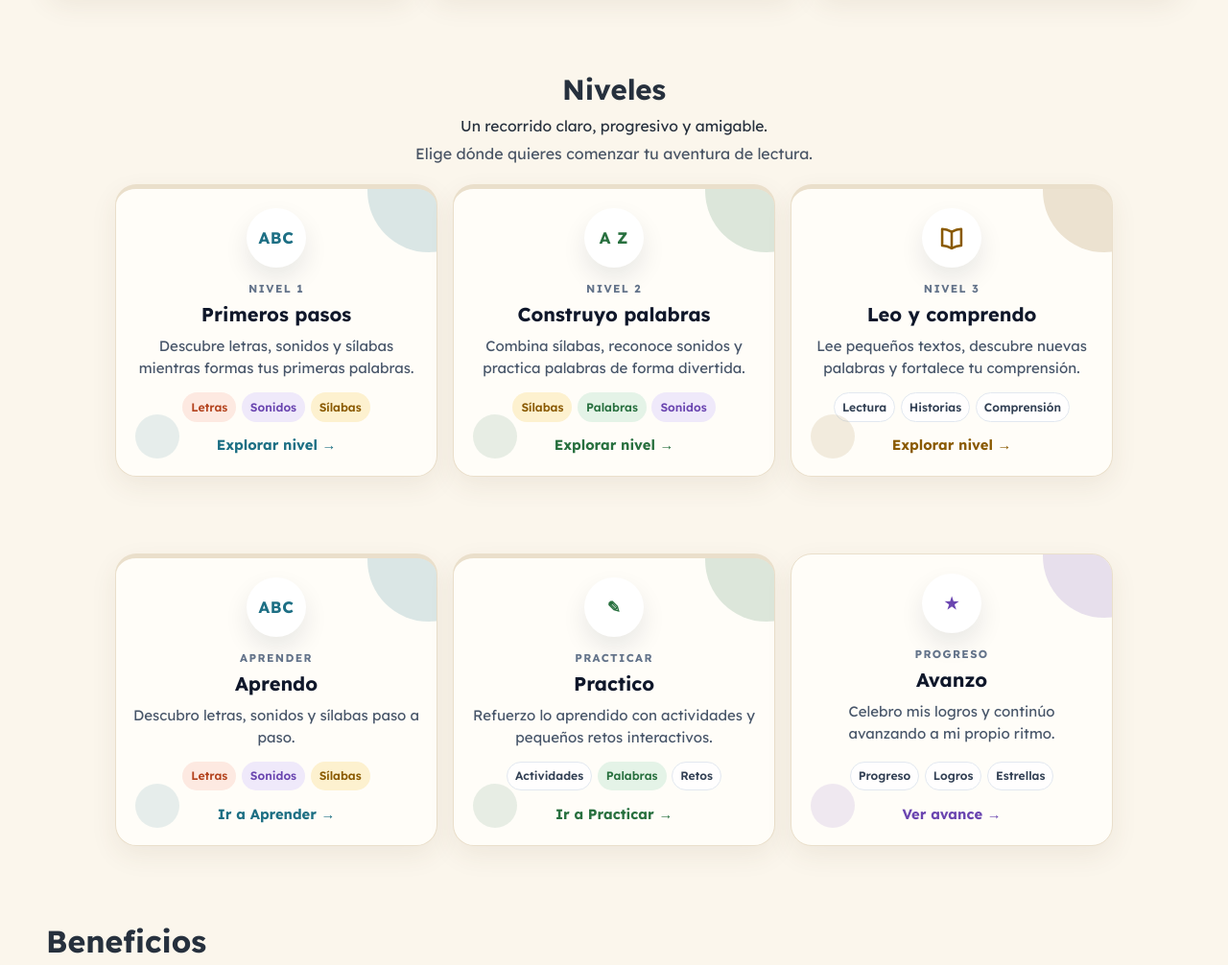
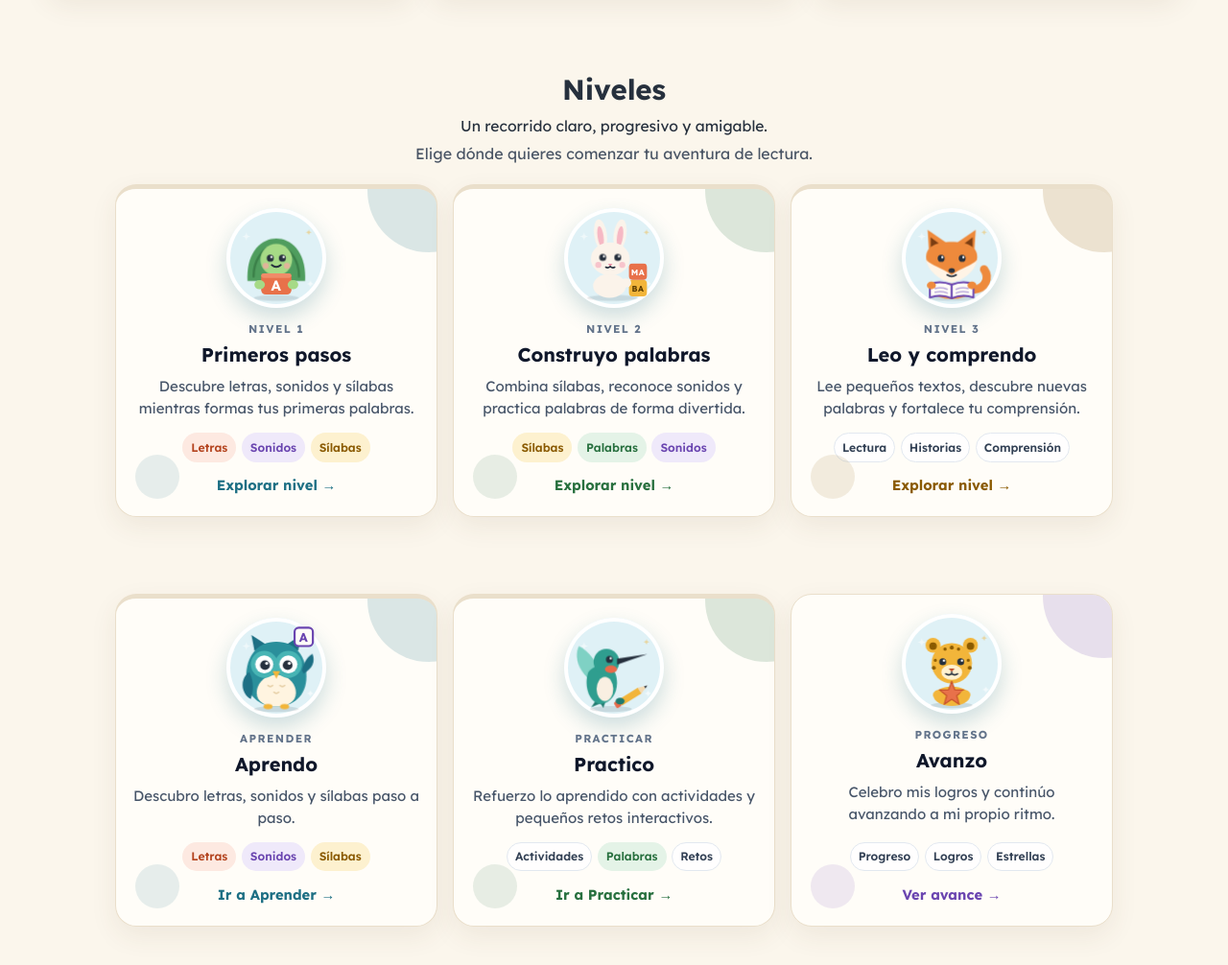
Before and after one commit to Threvorcito/Proyectos, a Django app: page / in a window 1280 px wide. Shown: the part 1002-2008 px from the top of the page at 96% size. Run offline with Django 5.2, Linux system fonts and the light colour scheme.

Commit message:
feat(home): animated character figures on level cards

```diff
--- /dev/null
+++ b/static/css/characters.css
@@ -0,0 +1,117 @@
+/* Level-card character figures: original SVG family (turtle, bunny, fox, owl,
+   hummingbird, jaguar cub). Motion is gentle and transform/opacity only. */
+
+.home-levels .home-levels__icon.char-badge,
+.course-card__cover .char-badge {
+  --badge-bg: #dff1f6;
+  --badge-glow: rgba(29, 111, 132, .22);
+  background: var(--badge-bg);
+  border-radius: 50%;
+  box-shadow: inset 0 0 0 4px #fff, 0 10px 22px var(--badge-glow);
+  display: block;
+  flex: none;
+  height: 104px;
+  line-height: 0;
+  overflow: visible;
+  width: 104px;
+}
+
+.home-levels .home-levels__icon.char-badge { margin-bottom: .8rem; }
+.char-badge--turtle { --badge-bg: #dcf0f6; --badge-glow: rgba(43, 142, 168, .25); }
+.char-badge--bunny { --badge-bg: #d9f2e5; --badge-glow: rgba(53, 169, 130, .25); }
+.char-badge--fox { --badge-bg: #fdefc9; --badge-glow: rgba(213, 155, 40, .28); }
+.char-badge--owl { --badge-bg: #d3ecf1; --badge-glow: rgba(29, 111, 132, .25); }
+.char-badge--hummingbird { --badge-bg: #fde0d4; --badge-glow: rgba(180, 68, 31, .22); }
+.char-badge--jaguar { --badge-bg: #e6defa; --badge-glow: rgba(106, 69, 176, .25); }
+
+.char {
+  display: block;
+  height: 100%;
+  overflow: visible;
+  width: 100%;
+}
+
+.char :is(.ch-hop, .ch-body, .ch-wave, .ch-eyes, .ch-spark, .ch-tail, .ch-wing, .ch-star, .ch-block, .ch-letter) {
+  transform-box: fill-box;
+  transform-origin: center;
+}
+
+/* Idle: soft bob, occasional blink, twinkling sparkles. Each figure has its own timing. */
+.char--turtle { --ch-dur: 4.4s; --ch-delay: 0s; --ch-blink: 5.6s; }
+.char--bunny { --ch-dur: 3.8s; --ch-delay: -1.3s; --ch-blink: 6.4s; }
+.char--fox { --ch-dur: 4.8s; --ch-delay: -2.1s; --ch-blink: 5.1s; }
+.char--owl { --ch-dur: 4.2s; --ch-delay: -.7s; --ch-blink: 6.9s; }
+.char--hummingbird { --ch-dur: 3.4s; --ch-delay: -1.8s; --ch-blink: 5.8s; }
+.char--jaguar { --ch-dur: 4.6s; --ch-delay: -2.8s; --ch-blink: 6.2s; }
+
+.char .ch-body { animation: ch-bob var(--ch-dur) ease-in-out var(--ch-delay) infinite; }
+.char .ch-eyes { animation: ch-blink var(--ch-blink) ease-in-out var(--ch-delay) infinite; }
+.char .ch-spark { animation: ch-twinkle 3.6s ease-in-out infinite; }
+.char .ch-spark--2 { animation-delay: -1.2s; animation-duration: 4.2s; }
+.char .ch-spark--3 { animation-delay: -2.3s; animation-duration: 3.2s; }
+.char--hummingbird .ch-wing { animation: ch-flutter 2.6s ease-in-out var(--ch-delay) infinite; transform-origin: 90% 90%; }
+.char--fox .ch-tail { animation: ch-tail 5s ease-in-out var(--ch-delay) infinite; transform-origin: 10% 90%; }
+
+/* Hover / keyboard focus on the card: one small hop and wave. */
+.home-levels__card:is(:hover, :focus-visible) .ch-hop,
+.course-card:is(:hover, :focus-visible) .ch-hop { animation: ch-hop .7s ease-out 1; }
+.home-levels__card:is(:hover, :focus-visible) .ch-wave,
+.course-card:is(:hover, :focus-visible) .ch-wave { animation: ch-wave 1s ease-in-out 1; transform-origin: 50% 90%; }
+.home-levels__card:is(:hover, :focus-visible) .ch-star,
+.course-card:is(:hover, :focus-visible) .ch-star { animation: ch-tilt 1s ease-in-out 1; }
+.home-levels__card:is(:hover, :focus-visible) .ch-block,
+.course-card:is(:hover, :focus-visible) .ch-block { animation: ch-tilt 1s ease-in-out 1; }
+
+@keyframes ch-bob {
+  0%, 100% { transform: translateY(0) scale(1); }
+  50% { transform: translateY(-3px) scale(1.012); }
+}
+@keyframes ch-blink {
+  0%, 94%, 100% { transform: scaleY(1); }
+  97% { transform: scaleY(.1); }
+}
+@keyframes ch-twinkle {
+  0%, 100% { opacity: .35; transform: scale(.75); }
+  50% { opacity: 1; transform: scale(1.08); }
+}
+@keyframes ch-flutter {
+  0%, 100% { transform: rotate(0); }
+  50% { transform: rotate(-7deg); }
+}
+@keyframes ch-tail {
+  0%, 100% { transform: rotate(0); }
+  50% { transform: rotate(5deg); }
+}
+@keyframes ch-hop {
+  0%, 100% { transform: translateY(0); }
+  40% { transform: translateY(-5px); }
+  70% { transform: translateY(0); }
+}
+@keyframes ch-wave {
+  0%, 100% { transform: rotate(0); }
+  25% { transform: rotate(-16deg); }
+  60% { transform: rotate(10deg); }
+}
+@keyframes ch-tilt {
+  0%, 100% { transform: rotate(0); }
+  35% { transform: rotate(-8deg); }
+  70% { transform: rotate(5deg); }
+}
+
+@media (max-width: 575.98px) {
+  .home-levels .home-levels__icon.char-badge { height: 88px; width: 88px; }
+  .course-card__cover .char-badge { height: 88px; width: 88px; }
+}
+
+/* No motion: OS preference or the app's "Reducir animaciones" switch. */
+@media (prefers-reduced-motion: reduce) {
+  .char *, .char { animation: none !important; transition: none !important; }
+  .char .ch-spark { opacity: .85; }
+}
+body.reduce-motion .char,
+body.reduce-motion .char * { animation: none !important; transition: none !important; }
+body.reduce-motion .char .ch-spark { opacity: .85; }
+
+/* Levels page: figure replaces the emoji in the course card cover. */
+.course-card__cover .course-card__figure { font-size: 0; line-height: 0; }
+.course-card__cover .char-badge { height: 96px; width: 96px; }
--- a/templates/core/home.html
+++ b/templates/core/home.html
@@ -1,6 +1,8 @@
 {% extends 'base.html' %}
+{% load static %}
 {% block title %}{{ site_name }}{% endblock %}
 {% block extra_css %}
+<link rel="stylesheet" href="{% static 'css/characters.css' %}?v=20261016-chars-1">
 <style>
   .home-hero {
     position: relative;
@@ -931,7 +933,7 @@
     {% else %}
     <a class="home-levels__card home-levels__card--one" href="{% url 'learning:level_detail' 1 %}" aria-label="Abrir Nivel 1, Primeros pasos">
     {% endif %}
-      <div class="home-levels__icon" aria-hidden="true">ABC</div>
+      <div class="home-levels__icon char-badge char-badge--turtle" aria-hidden="true">{% include 'partials/characters/turtle.html' %}</div>
       <span class="home-levels__level">Nivel 1</span>
       <h3>Primeros pasos</h3>
       <p>Descubre letras, sonidos y sílabas mientras formas tus primeras palabras.</p>
@@ -954,7 +956,7 @@
     {% else %}
     <a class="home-levels__card home-levels__card--two" href="{% url 'learning:level_detail' 2 %}" aria-label="Abrir Nivel 2, Construyo palabras">
     {% endif %}
-      <div class="home-levels__icon" aria-hidden="true">A Z</div>
+      <div class="home-levels__icon char-badge char-badge--bunny" aria-hidden="true">{% include 'partials/characters/bunny.html' %}</div>
       <span class="home-levels__level">Nivel 2</span>
       <h3>Construyo palabras</h3>
       <p>Combina sílabas, reconoce sonidos y practica palabras de forma divertida.</p>
@@ -977,12 +979,7 @@
     {% else %}
     <a class="home-levels__card home-levels__card--three" href="{% url 'learning:level_detail' 3 %}" aria-label="Abrir Nivel 3, Leo y comprendo">
     {% endif %}
-      <div class="home-levels__icon" aria-hidden="true">
-        <svg width="34" height="34" viewBox="0 0 24 24" fill="none" focusable="false">
-          <path d="M5 5.5c2.5 0 4.3.55 7 2.05 2.7-1.5 4.5-2.05 7-2.05v12.2c-2.4 0-4.25.5-7 2-2.75-1.5-4.6-2-7-2V5.5Z" stroke="currentColor" stroke-width="1.8" stroke-linejoin="round"/>
-          <path d="M12 7.55v12.1" stroke="currentColor" stroke-width="1.8" stroke-linecap="round"/>
-        </svg>
-      </div>
+      <div class="home-levels__icon char-badge char-badge--fox" aria-hidden="true">{% include 'partials/characters/fox.html' %}</div>
       <span class="home-levels__level">Nivel 3</span>
       <h3>Leo y comprendo</h3>
       <p>Lee pequeños textos, descubre nuevas palabras y fortalece tu comprensión.</p>
@@ -1006,7 +1003,7 @@
 <section class="container py-4 home-levels home-learning-path" aria-label="Aprendo, practico y avanzo">
   <div class="home-levels__grid">
     <a class="home-levels__card home-levels__card--one" href="{% url 'learning:levels' %}" aria-label="Ir a la sección Aprender">
-      <div class="home-levels__icon" aria-hidden="true">ABC</div>
+      <div class="home-levels__icon char-badge char-badge--owl" aria-hidden="true">{% include 'partials/characters/owl.html' %}</div>
       <span class="home-levels__level">Aprender</span>
       <h3>Aprendo</h3>
       <p>Descubro letras, sonidos y sílabas paso a paso.</p>
@@ -1018,7 +1015,7 @@
       <span class="home-levels__action">Ir a Aprender →</span>
     </a>
     <a class="home-levels__card home-levels__card--two" href="{% url 'activities:list' %}" aria-label="Ir a actividades para practicar">
-      <div class="home-levels__icon" aria-hidden="true">✎</div>
+      <div class="home-levels__icon char-badge char-badge--hummingbird" aria-hidden="true">{% include 'partials/characters/hummingbird.html' %}</div>
       <span class="home-levels__level">Practicar</span>
       <h3>Practico</h3>
       <p>Refuerzo lo aprendido con actividades y pequeños retos interactivos.</p>
@@ -1030,7 +1027,7 @@
       <span class="home-levels__action">Ir a Practicar →</span>
     </a>
     <a class="home-levels__card home-levels__card--advance" href="{% if user.is_authenticated %}{% url 'progress:overview' %}{% else %}{% url 'accounts:login' %}{% endif %}" aria-label="Ir a mi progreso y logros">
-      <div class="home-levels__icon" aria-hidden="true">★</div>
+      <div class="home-levels__icon char-badge char-badge--jaguar" aria-hidden="true">{% include 'partials/characters/jaguar.html' %}</div>
       <span class="home-levels__level">Progreso</span>
       <h3>Avanzo</h3>
       <p>Celebro mis logros y continúo avanzando a mi propio ritmo.</p>
--- a/templates/learning/levels.html
+++ b/templates/learning/levels.html
@@ -1,4 +1,6 @@
 {% extends 'base.html' %}
+{% load static %}
+{% block extra_css %}<link rel="stylesheet" href="{% static 'css/characters.css' %}?v=20261016-chars-1">{% endblock %}
 {% block content %}
 <div class="levels-page">
   <div class="container py-5">
@@ -23,7 +25,7 @@
           <a class="course-card course-card--{{ item.level.number }}" href="{% url 'learning:level_detail' item.level.number %}">
             <div class="course-card__cover">
               <span>Nivel {{ item.level.number }}</span>
-              <strong>{% if item.level.number == 1 %}🔤{% elif item.level.number == 2 %}🧩{% else %}📚{% endif %}</strong>
+              <strong class="course-card__figure" aria-hidden="true">{% if item.level.number == 1 %}<span class="char-badge char-badge--turtle">{% include 'partials/characters/turtle.html' %}</span>{% elif item.level.number == 2 %}<span class="char-badge char-badge--bunny">{% include 'partials/characters/bunny.html' %}</span>{% else %}<span class="char-badge char-badge--fox">{% include 'partials/characters/fox.html' %}</span>{% endif %}</strong>
             </div>
             <div class="course-card__body">
               <h3>{{ item.level.name }}</h3>
--- /dev/null
+++ b/templates/partials/characters/_sparkles.html
@@ -0,0 +1,3 @@
+<g transform="translate(24 34) scale(.9)"><path class="ch-spark ch-spark--1" d="M0-7C1-2 2-1 7 0 2 1 1 2 0 7-1 2-2 1-7 0-2-1-1-2 0-7Z" fill="#fff"/></g>
+<g transform="translate(99 29) scale(.65)"><path class="ch-spark ch-spark--2" d="M0-7C1-2 2-1 7 0 2 1 1 2 0 7-1 2-2 1-7 0-2-1-1-2 0-7Z" fill="#f2b53a"/></g>
+<g transform="translate(101 91) scale(.75)"><path class="ch-spark ch-spark--3" d="M0-7C1-2 2-1 7 0 2 1 1 2 0 7-1 2-2 1-7 0-2-1-1-2 0-7Z" fill="#fff"/></g>
--- /dev/null
+++ b/templates/partials/characters/bunny.html
@@ -0,0 +1,24 @@
+{% comment %}Original character: bunny stacking syllable blocks (Nivel 2).{% endcomment %}
+<svg class="char char--bunny" viewBox="0 0 120 120" aria-hidden="true" focusable="false">
+  {% include 'partials/characters/_sparkles.html' %}
+  <g transform="translate(6 9) scale(.9)">
+    <ellipse cx="58" cy="110" rx="34" ry="4" fill="#26303d" opacity=".12"/>
+    <g class="ch-hop"><g class="ch-body">
+      <ellipse cx="42" cy="26" rx="8.5" ry="21" fill="#fbf3ea" transform="rotate(-8 42 26)"/>
+      <ellipse cx="42" cy="28" rx="4" ry="14" fill="#f6b8c4" transform="rotate(-8 42 28)"/>
+      <ellipse cx="68" cy="26" rx="8.5" ry="21" fill="#fbf3ea" transform="rotate(8 68 26)"/>
+      <ellipse cx="68" cy="28" rx="4" ry="14" fill="#f6b8c4" transform="rotate(8 68 28)"/>
+      <ellipse cx="54" cy="94" rx="22" ry="16" fill="#fbf3ea"/>
+      <ellipse cx="55" cy="58" rx="26" ry="22" fill="#fbf3ea"/>
+      <circle cx="39" cy="66" r="4" fill="#f6b8c4" opacity=".8"/><circle cx="71" cy="66" r="4" fill="#f6b8c4" opacity=".8"/>
+      <g class="ch-eyes"><circle cx="45" cy="56" r="4.6" fill="#26303d"/><circle cx="65" cy="56" r="4.6" fill="#26303d"/><circle cx="46.6" cy="54.4" r="1.5" fill="#fff"/><circle cx="66.6" cy="54.4" r="1.5" fill="#fff"/></g>
+      <path d="M52 64.5h6l-3 3.5Z" fill="#e58aa0"/>
+      <path d="M55 68q-3 3-6 1M55 68q3 3 6 1" fill="none" stroke="#26303d" stroke-width="2" stroke-linecap="round"/>
+      <rect x="80" y="86" width="24" height="22" rx="5" fill="#f2b53a"/>
+      <text x="92" y="102" text-anchor="middle" font-family="Lexend, Arial, sans-serif" font-size="11" font-weight="700" fill="#5a3b00">BA</text>
+      <g class="ch-block"><rect x="80" y="64" width="24" height="22" rx="5" fill="#e8714a"/>
+      <text x="92" y="80" text-anchor="middle" font-family="Lexend, Arial, sans-serif" font-size="11" font-weight="700" fill="#fff">MA</text></g>
+      <ellipse class="ch-wave" cx="76" cy="90" rx="7" ry="6" fill="#fbf3ea"/>
+    </g></g>
+  </g>
+</svg>
--- /dev/null
+++ b/templates/partials/characters/fox.html
@@ -0,0 +1,23 @@
+{% comment %}Original character: fox reading a book (Nivel 3).{% endcomment %}
+<svg class="char char--fox" viewBox="0 0 120 120" aria-hidden="true" focusable="false">
+  {% include 'partials/characters/_sparkles.html' %}
+  <g transform="translate(6 9) scale(.9)">
+    <ellipse cx="60" cy="110" rx="32" ry="4" fill="#26303d" opacity=".12"/>
+    <g class="ch-hop"><g class="ch-body">
+      <path class="ch-tail" d="M88 100C106 98 110 82 102 72" fill="none" stroke="#ee8a3c" stroke-width="11" stroke-linecap="round"/>
+      <path d="M30 52L28 20L54 38Z" fill="#ee8a3c"/><path d="M90 52L92 20L66 38Z" fill="#ee8a3c"/>
+      <path d="M32 45L32 30L44 39Z" fill="#7a3d12"/><path d="M88 45L88 30L76 39Z" fill="#7a3d12"/>
+      <ellipse cx="60" cy="102" rx="24" ry="10" fill="#ee8a3c"/>
+      <path d="M26 56C26 42 40 36 60 36S94 42 94 56C94 72 76 86 60 88C44 86 26 72 26 56Z" fill="#ee8a3c"/>
+      <path d="M26 60C34 68 46 70 60 80C74 70 86 68 94 60C92 74 76 88 60 90C44 88 28 74 26 60Z" fill="#fff4e6"/>
+      <g class="ch-eyes"><circle cx="46" cy="58" r="4.6" fill="#26303d"/><circle cx="74" cy="58" r="4.6" fill="#26303d"/><circle cx="47.6" cy="56.4" r="1.5" fill="#fff"/><circle cx="75.6" cy="56.4" r="1.5" fill="#fff"/></g>
+      <ellipse cx="60" cy="74" rx="4.2" ry="3.2" fill="#26303d"/>
+      <path d="M54 80q6 4 12 0" fill="none" stroke="#26303d" stroke-width="2.2" stroke-linecap="round"/>
+      <path d="M60 93C50 89 40 89 31 92V110C40 107 50 107 60 111Z" fill="#fffdf8" stroke="#6a45b0" stroke-width="2.5" stroke-linejoin="round"/>
+      <path d="M60 93C70 89 80 89 89 92V110C80 107 70 107 60 111Z" fill="#fffdf8" stroke="#6a45b0" stroke-width="2.5" stroke-linejoin="round"/>
+      <path d="M38 98q8-2 16 1M38 103q8-2 16 1M66 99q8-3 16-1M66 104q8-3 16-1" fill="none" stroke="#b9a8dc" stroke-width="2" stroke-linecap="round"/>
+      <ellipse cx="33" cy="94" rx="6" ry="5" fill="#ee8a3c"/>
+      <ellipse class="ch-wave" cx="87" cy="94" rx="6" ry="5" fill="#ee8a3c"/>
+    </g></g>
+  </g>
+</svg>
--- /dev/null
+++ b/templates/partials/characters/hummingbird.html
@@ -0,0 +1,23 @@
+{% comment %}Original character: hummingbird with a pencil (Practico).{% endcomment %}
+<svg class="char char--hummingbird" viewBox="0 0 120 120" aria-hidden="true" focusable="false">
+  {% include 'partials/characters/_sparkles.html' %}
+  <g transform="translate(6 9) scale(.9)">
+    <ellipse cx="56" cy="112" rx="28" ry="4" fill="#26303d" opacity=".12"/>
+    <g class="ch-hop"><g class="ch-body">
+      <path d="M38 100L30 112L42 107L46 113L50 100Z" fill="#1f7a6e"/>
+      <path class="ch-wing" d="M34 80C14 66 8 44 16 30C28 36 40 54 44 72Z" fill="#7fd1c4"/>
+      <path d="M26 66C34 54 56 54 62 68C68 86 60 106 42 108C26 106 20 82 26 66Z" fill="#2f9e8f"/>
+      <ellipse cx="48" cy="88" rx="11" ry="16" fill="#f9efe2"/>
+      <circle cx="50" cy="52" r="17" fill="#2f9e8f"/>
+      <ellipse cx="56" cy="62" rx="8" ry="5" fill="#e86a4a"/>
+      <path d="M64 48L104 42L64 56Z" fill="#26303d"/>
+      <g class="ch-eyes"><circle cx="54" cy="49" r="4.6" fill="#26303d"/><circle cx="55.6" cy="47.4" r="1.5" fill="#fff"/></g>
+      <g class="ch-pencil" transform="rotate(-32 80 98)">
+        <rect x="58" y="94" width="8" height="9" rx="2" fill="#e86a4a"/>
+        <rect x="66" y="94" width="30" height="9" fill="#f2b53a"/>
+        <path d="M96 94L108 98.5 96 103Z" fill="#f3d9b1"/><path d="M104 96.8L108 98.5 104 100.2Z" fill="#26303d"/>
+      </g>
+      <ellipse class="ch-wave" cx="68" cy="104" rx="6" ry="4.5" fill="#1f7a6e"/>
+    </g></g>
+  </g>
+</svg>
--- /dev/null
+++ b/templates/partials/characters/jaguar.html
@@ -0,0 +1,21 @@
+{% comment %}Original character: jaguar cub holding a star (Avanzo).{% endcomment %}
+<svg class="char char--jaguar" viewBox="0 0 120 120" aria-hidden="true" focusable="false">
+  {% include 'partials/characters/_sparkles.html' %}
+  <g transform="translate(6 9) scale(.9)">
+    <ellipse cx="60" cy="112" rx="28" ry="4" fill="#26303d" opacity=".12"/>
+    <g class="ch-hop"><g class="ch-body">
+      <circle cx="35" cy="32" r="10" fill="#f2b53a"/><circle cx="85" cy="32" r="10" fill="#f2b53a"/>
+      <circle cx="35" cy="33" r="5" fill="#8a5a00"/><circle cx="85" cy="33" r="5" fill="#8a5a00"/>
+      <ellipse cx="60" cy="100" rx="24" ry="13" fill="#f2b53a"/>
+      <circle cx="60" cy="56" r="27" fill="#f2b53a"/>
+      <g fill="#8a5a00"><circle cx="60" cy="35" r="2.6"/><circle cx="51" cy="37" r="2.2"/><circle cx="69" cy="37" r="2.2"/><circle cx="36" cy="62" r="2.6"/><circle cx="84" cy="62" r="2.6"/><circle cx="38" cy="52" r="2"/><circle cx="82" cy="52" r="2"/></g>
+      <ellipse cx="60" cy="68" rx="14" ry="10" fill="#fff1d0"/>
+      <g class="ch-eyes"><circle cx="48" cy="54" r="4.6" fill="#26303d"/><circle cx="72" cy="54" r="4.6" fill="#26303d"/><circle cx="49.6" cy="52.4" r="1.5" fill="#fff"/><circle cx="73.6" cy="52.4" r="1.5" fill="#fff"/></g>
+      <path d="M56 63h8l-4 4.5Z" fill="#c4502a"/>
+      <path d="M60 67.5v2.5M60 70q-4 3-8 0M60 70q4 3 8 0" fill="none" stroke="#26303d" stroke-width="2" stroke-linecap="round"/>
+      <ellipse cx="42" cy="98" rx="7" ry="6" fill="#f2b53a"/>
+      <g class="ch-star"><path d="M60 80L64.1 91.3 76.2 91.7 66.7 99.2 70 110.8 60 104 50 110.8 53.3 99.2 43.8 91.7 55.9 91.3Z" fill="#e8714a" stroke="#c4502a" stroke-width="1.5" stroke-linejoin="round"/></g>
+      <ellipse class="ch-wave" cx="78" cy="98" rx="7" ry="6" fill="#f2b53a"/>
+    </g></g>
+  </g>
+</svg>
--- /dev/null
+++ b/templates/partials/characters/owl.html
@@ -0,0 +1,22 @@
+{% comment %}Original character: Lumi-style owl pointing at a letter (Aprendo). Same look as the mascot.{% endcomment %}
+<svg class="char char--owl" viewBox="0 0 120 120" aria-hidden="true" focusable="false">
+  {% include 'partials/characters/_sparkles.html' %}
+  <g transform="translate(6 9) scale(.9)">
+    <ellipse cx="60" cy="112" rx="30" ry="4" fill="#26303d" opacity=".12"/>
+    <g class="ch-hop"><g class="ch-body">
+      <path d="M31 36L27 15L47 28Z M89 36L93 15L73 28Z" fill="#1d6f84"/>
+      <path d="M60 24C86 24 100 44 100 70C100 96 82 110 60 110C38 110 20 96 20 70C20 44 34 24 60 24Z" fill="#2a8f9b"/>
+      <path d="M60 68C76 68 86 80 86 92C86 104 74 110 60 110C46 110 34 104 34 92C34 80 44 68 60 68Z" fill="#fff4e0"/>
+      <path d="M49 82q3 3 6 0M65 82q3 3 6 0M57 91q3 3 6 0" fill="none" stroke="#e9d3ac" stroke-width="2.2" stroke-linecap="round"/>
+      <path d="M24 64C12 72 12 92 26 100C30 88 30 76 24 64Z" fill="#1d6f84"/>
+      <circle cx="44" cy="54" r="18" fill="#47b4b4"/><circle cx="76" cy="54" r="18" fill="#47b4b4"/>
+      <circle cx="44" cy="54" r="12" fill="#fff"/><circle cx="76" cy="54" r="12" fill="#fff"/>
+      <g class="ch-eyes"><circle cx="45" cy="55" r="6.5" fill="#26303d"/><circle cx="75" cy="55" r="6.5" fill="#26303d"/><circle cx="47.2" cy="52.6" r="2" fill="#fff"/><circle cx="77.2" cy="52.6" r="2" fill="#fff"/></g>
+      <path d="M55 63L65 63L60 73Z" fill="#f2b53a"/>
+      <g class="ch-wave"><path d="M96 66C108 60 112 50 108 40C100 44 96 54 94 62Z" fill="#1d6f84"/></g>
+      <ellipse cx="49" cy="110" rx="6" ry="3.5" fill="#f2b53a"/><ellipse cx="71" cy="110" rx="6" ry="3.5" fill="#f2b53a"/>
+    </g></g>
+  </g>
+  <g class="ch-letter"><rect x="82" y="12" width="22" height="22" rx="5" fill="#fffdf8" stroke="#6a45b0" stroke-width="2.5"/>
+  <text x="93" y="29" text-anchor="middle" font-family="Lexend, Arial, sans-serif" font-size="15" font-weight="700" fill="#6a45b0">A</text></g>
+</svg>
--- /dev/null
+++ b/templates/partials/characters/turtle.html
@@ -0,0 +1,20 @@
+{% comment %}Original character: baby turtle with a letter block (Nivel 1). Decorative; the parent card carries the text.{% endcomment %}
+<svg class="char char--turtle" viewBox="0 0 120 120" aria-hidden="true" focusable="false">
+  {% include 'partials/characters/_sparkles.html' %}
+  <g transform="translate(6 9) scale(.9)">
+    <ellipse cx="60" cy="110" rx="30" ry="4" fill="#26303d" opacity=".12"/>
+    <g class="ch-hop"><g class="ch-body">
+      <path d="M22 90C20 52 40 34 60 34S100 52 98 90Z" fill="#4f9d5e"/>
+      <path d="M30 84C30 62 42 48 54 44M90 84C90 62 78 48 66 44" fill="none" stroke="#3b8049" stroke-width="3" stroke-linecap="round"/>
+      <circle cx="60" cy="62" r="21" fill="#a6da86"/>
+      <circle cx="46" cy="70" r="4" fill="#f4a7a0" opacity=".75"/><circle cx="74" cy="70" r="4" fill="#f4a7a0" opacity=".75"/>
+      <g class="ch-eyes"><circle cx="52" cy="60" r="4.6" fill="#26303d"/><circle cx="68" cy="60" r="4.6" fill="#26303d"/><circle cx="53.6" cy="58.4" r="1.5" fill="#fff"/><circle cx="69.6" cy="58.4" r="1.5" fill="#fff"/></g>
+      <path d="M54 69q6 5 12 0" fill="none" stroke="#26303d" stroke-width="2.4" stroke-linecap="round"/>
+      <rect x="40" y="80" width="40" height="28" rx="6" fill="#e8714a"/>
+      <rect x="40" y="80" width="40" height="6" rx="3" fill="#f08c69"/>
+      <text x="60" y="103" text-anchor="middle" font-family="Lexend, Arial, sans-serif" font-size="19" font-weight="700" fill="#fff">A</text>
+      <ellipse cx="38" cy="95" rx="7" ry="6" fill="#a6da86"/>
+      <ellipse class="ch-wave" cx="82" cy="95" rx="7" ry="6" fill="#a6da86"/>
+    </g></g>
+  </g>
+</svg>
```
Also changed, not shown: core/tests_brand.py (+10 -0 lines).
